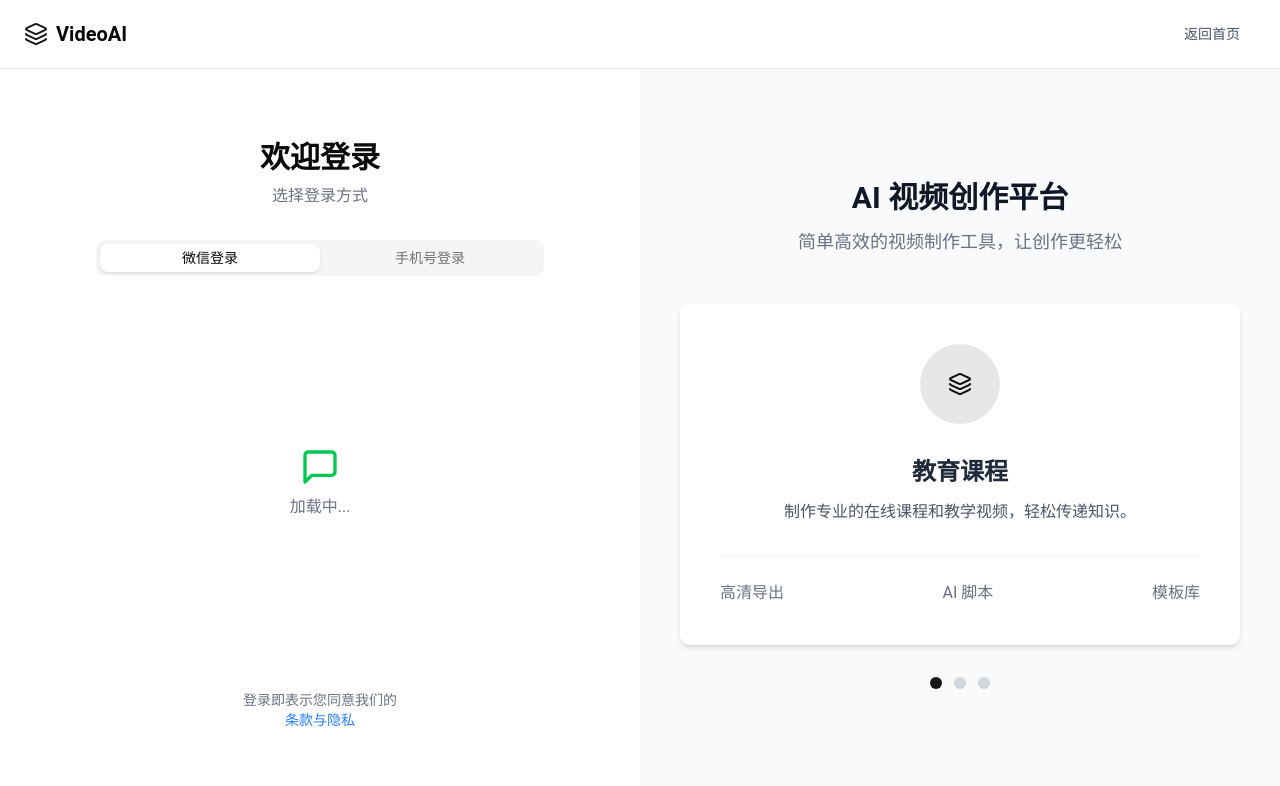
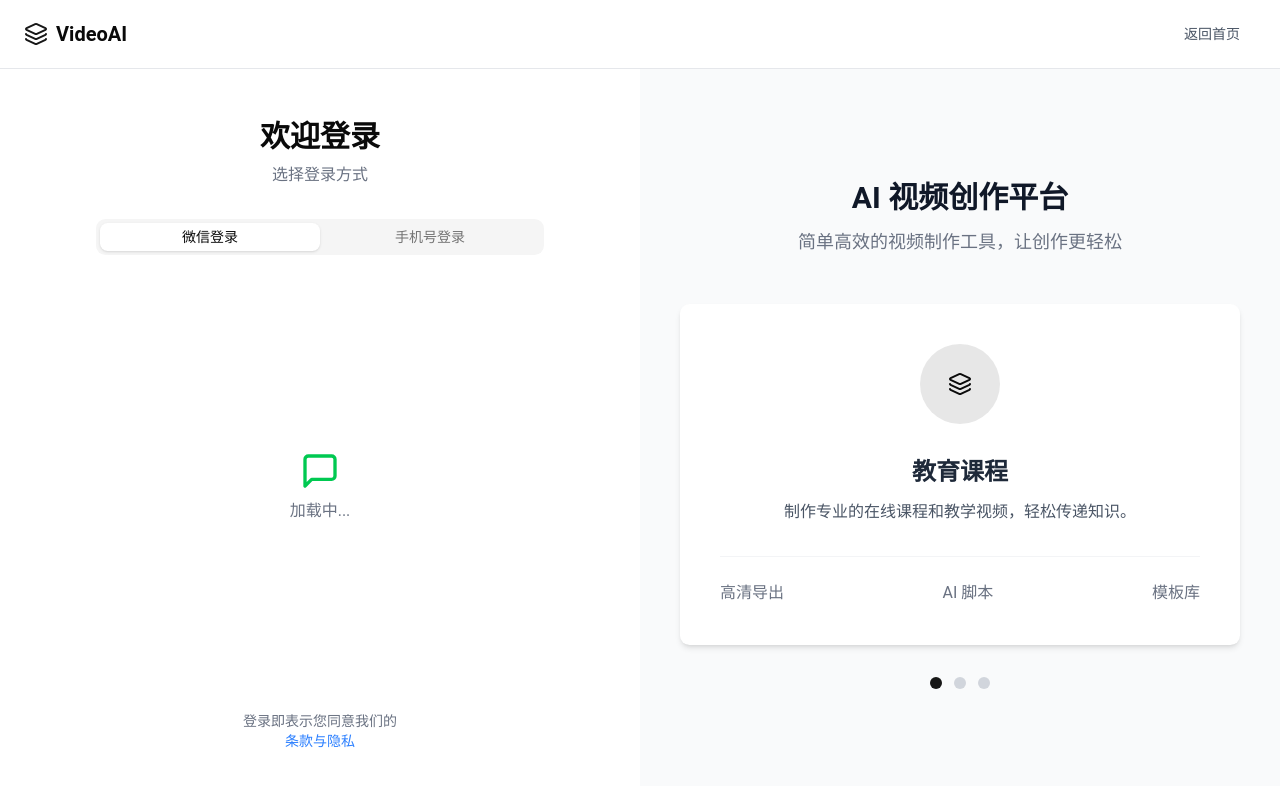
Before and after one commit to kekeyouxing/ai-course, a React (Vite) app: page /login in a window 1280 px wide. Shown: the top 786 px of the page. Built offline with nearby package versions, Linux system fonts and the light colour scheme.

Commit message:
fix: 调整登录页面样式，修改容器高度和文本间距

```diff
--- a/src/app/login-page.tsx
+++ b/src/app/login-page.tsx
@@ -280,7 +280,7 @@ export default function LoginPage() {
               </div>
 
               {/* 固定高度的容器，确保两个标签页内容高度一致 */}
-              <div className="h-[350px] relative">
+              <div className="h-[400px] relative">
                 <TabsContent value="wechat" className="absolute inset-0 m-0 flex items-center justify-center">
                   <div
                     id="wechat-login-container"
@@ -295,7 +295,7 @@ export default function LoginPage() {
                   </div>
                 </TabsContent>
 
-                <TabsContent value="phone" className="absolute inset-0 m-0 flex flex-col justify-center">
+                <TabsContent value="phone" className="absolute inset-0 m-0 flex flex-col justify-start pt-8">
                   <div className="space-y-6 w-full">
                     <div className="space-y-2">
                       <Input
@@ -340,7 +340,7 @@ export default function LoginPage() {
               </div>
             </Tabs>
 
-            <div className="mt-8 text-center">
+            <div className="mt-4 text-center">
               <p className="text-sm text-gray-500">登录即表示您同意我们的</p>
               <p className="text-sm text-gray-500">
                 <Link to="/terms" className="text-blue-500 hover:underline">
```
